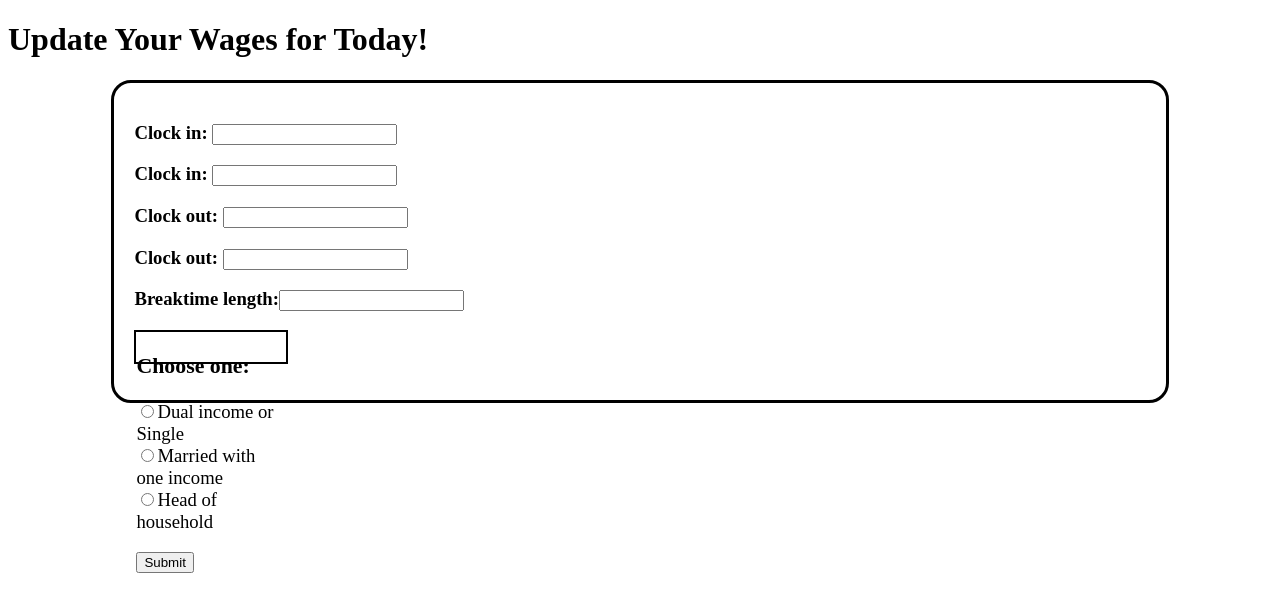
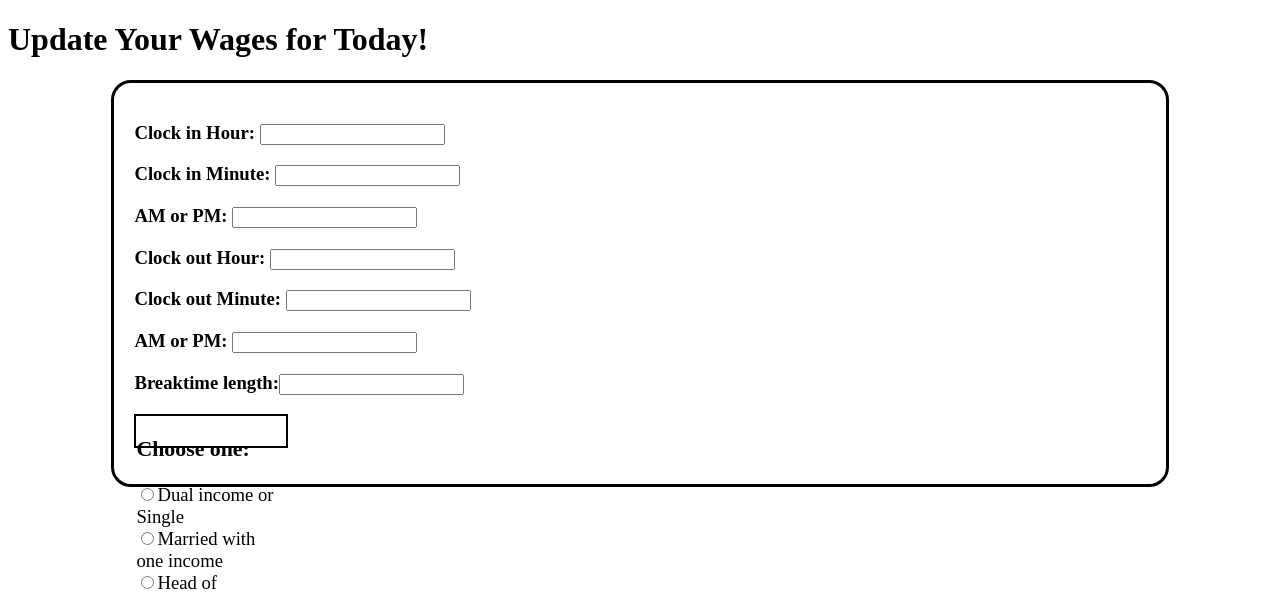
Before and after one commit to eliasd/Wage-Theft-Prevention-Site, a Python web app: template templates/finlog.html in a window 1280 px wide. Shown: the part 14-607 px from the top of the page. Run offline with Jinja, Linux system fonts and the light colour scheme; the template is opened without the code that fills it, so the values that code supplies are empty; some libraries are stand-ins or nearby versions.

Commit message:
added time_of_day_in and out in finlog.html

```diff
--- a/templates/finlog.html
+++ b/templates/finlog.html
@@ -21,10 +21,12 @@
 
         <div id="time">
           <div type="times">
-           <h3>Clock in: <input type="number" name="time_in_hour"/></h3>
-           <h3>Clock in: <input type="number" name="time_in_min"/></h3>
-           <h3>Clock out: <input type="number" name="time_out_hour"/></h3>
-           <h3>Clock out: <input type="number" name="time_out_min"/></h3>
+           <h3>Clock in Hour: <input type="number" name="time_in_hour"/></h3>
+           <h3>Clock in Minute: <input type="number" name="time_in_min"/></h3>
+           <h3>AM or PM: <input type = 'text' name='time_of_day_in'/></h3>
+           <h3>Clock out Hour: <input type="number" name="time_out_hour"/></h3>
+           <h3>Clock out Minute: <input type="number" name="time_out_min"/></h3>
+           <h3>AM or PM: <input type='text' name = 'time_of_day_out' /></h3>
            <h3>Breaktime length:<input type="number" name="break_time_length"/></h3>
           </div>
         </div>
```
Also changed, not shown: 1 other file.
